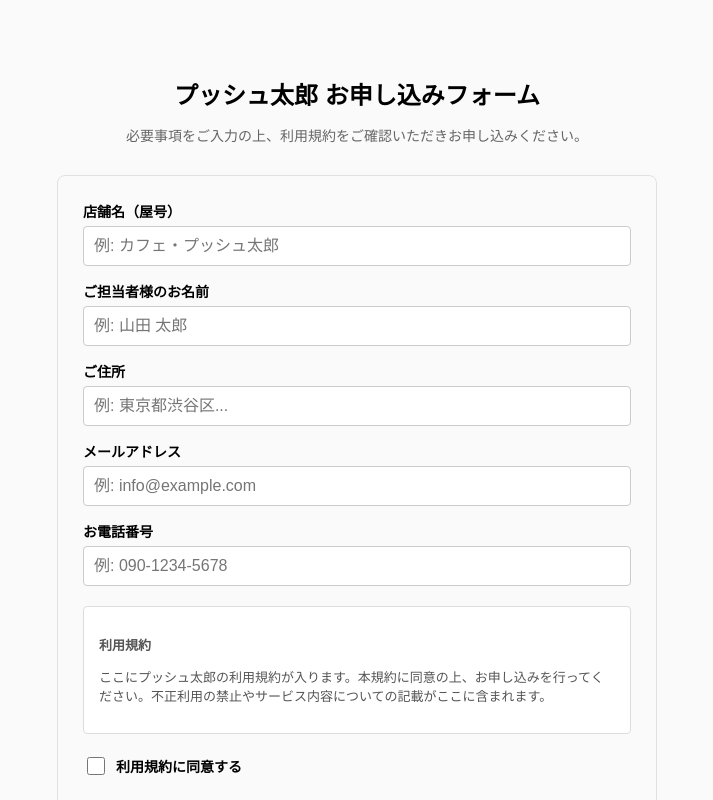
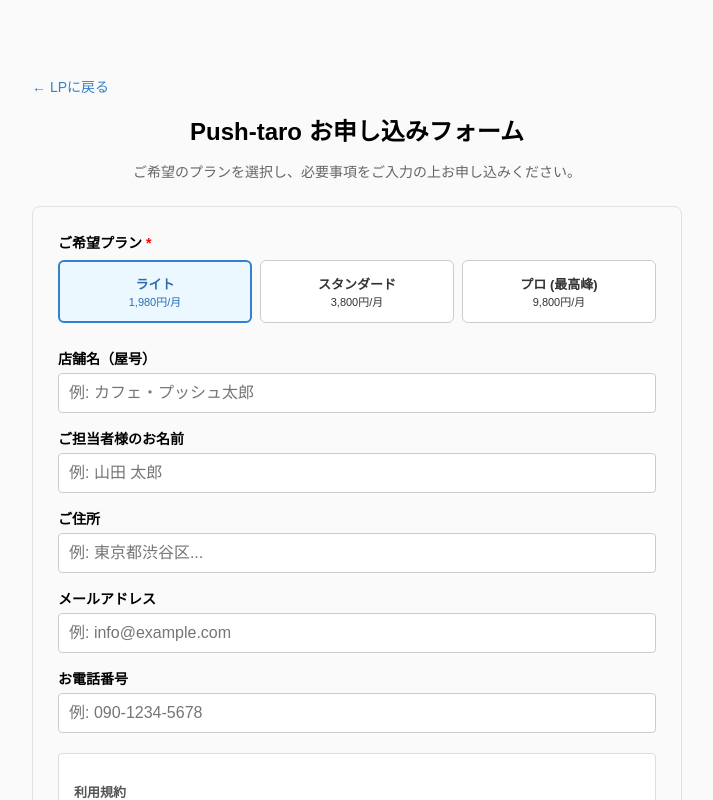
Before and after one commit to thellcishii-lang/push-taro, a Next.js app: page /signup in a window 1280 px wide. Shown: the top 800 px of the page, without its empty margins (283-996 px from the left). Built offline with nearby package versions, Linux system fonts and the light colour scheme.

Commit message:
Update page.tsx

```diff
--- a/app/signup/page.tsx
+++ b/app/signup/page.tsx
@@ -1,15 +1,23 @@
 'use client';
 
 import { useState } from 'react';
+import Link from 'next/link';
 
 export default function SignupPage() {
+  const [selectedPlan, setSelectedPlan] = useState<'light' | 'standard' | 'pro'>('light');
   const [shopName, setShopName] = useState('');
   const [ownerName, setOwnerName] = useState('');
   const [address, setAddress] = useState('');
   const [email, setEmail] = useState('');
   const [phone, setPhone] = useState('');
+
+  // プロプラン専用の追加フィールド
+  const [companyName, setCompanyName] = useState('');
+  const [invoiceNumber, setInvoiceNumber] = useState('');
+  const [referralCode, setReferralCode] = useState('');
+  const [bankInfo, setBankInfo] = useState('');
+
   const [agreed, setAgreed] = useState(false);
-
   const [submitted, setSubmitted] = useState(false);
   const [loading, setLoading] = useState(false);
 
@@ -25,7 +33,6 @@ export default function SignupPage() {
       // 申込データを送信するAPIを叩く処理（後ほど実装）
       // const res = await fetch('/api/signup', { ... });
 
-      // 仮で成功したとして完了画面へ切り替え
       setSubmitted(true);
     } catch (err: any) {
       alert('エラーが発生しました: ' + err.message);
@@ -45,12 +52,12 @@ export default function SignupPage() {
           <div style={{ background: '#fff', padding: '20px', borderRadius: '6px', border: '1px solid #ddd', marginBottom: '20px' }}>
             <p style={{ fontWeight: 'bold', marginBottom: '10px' }}>💳 Square決済へお進みください</p>
             <a
-              href="https://square.link/u/YOUR_PAYMENT_LINK" // 実際のSquare決済リンクに置き換え
+              href="https://square.link/u/YOUR_PAYMENT_LINK"
               target="_blank"
               rel="noopener noreferrer"
               style={{
                 display: 'inline-block',
-                background: '#006aff',
+                background: selectedPlan === 'pro' ? '#dd6b20' : '#006aff',
                 color: '#fff',
                 padding: '12px 24px',
                 borderRadius: '4px',
@@ -70,13 +77,71 @@ export default function SignupPage() {
   }
 
   return (
-    <main style={{ maxWidth: '600px', margin: '40px auto', padding: '20px', fontFamily: 'sans-serif' }}>
-      <h1 style={{ fontSize: '24px', marginBottom: '10px', textAlign: 'center' }}>プッシュ太郎 お申し込みフォーム</h1>
-      <p style={{ color: '#666', textAlign: 'center', marginBottom: '30px', fontSize: '14px' }}>
-        必要事項をご入力の上、利用規約をご確認いただきお申し込みください。
+    <main style={{ maxWidth: '650px', margin: '40px auto', padding: '20px', fontFamily: 'sans-serif' }}>
+      <p style={{ marginBottom: '15px' }}><Link href="/lp" style={{ color: '#3182ce', textDecoration: 'none', fontSize: '14px' }}>← LPに戻る</Link></p>
+
+      <h1 style={{ fontSize: '24px', marginBottom: '10px', textAlign: 'center' }}>Push-taro お申し込みフォーム</h1>
+      <p style={{ color: '#666', textAlign: 'center', marginBottom: '25px', fontSize: '14px' }}>
+        ご希望のプランを選択し、必要事項をご入力の上お申し込みください。
       </p>
 
       <form onSubmit={handleSubmit} style={{ background: '#fafafa', padding: '25px', borderRadius: '8px', border: '1px solid #e1e1e1' }}>
+
+        {/* プラン選択タブ */}
+        <div style={{ marginBottom: '25px' }}>
+          <label style={{ display: 'block', marginBottom: '8px', fontWeight: 'bold', fontSize: '14px' }}>ご希望プラン <span style={{ color: 'red' }}>*</span></label>
+          <div style={{ display: 'grid', gridTemplateColumns: '1fr 1fr 1fr', gap: '8px' }}>
+            <button
+              type="button"
+              onClick={() => setSelectedPlan('light')}
+              style={{
+                padding: '12px 8px',
+                borderRadius: '6px',
+                border: selectedPlan === 'light' ? '2px solid #3182ce' : '1px solid #ccc',
+                background: selectedPlan === 'light' ? '#ebf8ff' : '#fff',
+                color: selectedPlan === 'light' ? '#2b6cb0' : '#333',
+                fontWeight: 'bold',
+                cursor: 'pointer',
+                fontSize: '13px'
+              }}
+            >
+              ライト<br /><span style={{ fontSize: '11px', fontWeight: 'normal' }}>1,980円/月</span>
+            </button>
+            <button
+              type="button"
+              onClick={() => setSelectedPlan('standard')}
+              style={{
+                padding: '12px 8px',
+                borderRadius: '6px',
+                border: selectedPlan === 'standard' ? '2px solid #3182ce' : '1px solid #ccc',
+                background: selectedPlan === 'standard' ? '#ebf8ff' : '#fff',
+                color: selectedPlan === 'standard' ? '#2b6cb0' : '#333',
+                fontWeight: 'bold',
+                cursor: 'pointer',
+                fontSize: '13px'
+              }}
+            >
+              スタンダード<br /><span style={{ fontSize: '11px', fontWeight: 'normal' }}>3,800円/月</span>
+            </button>
+            <button
+              type="button"
+              onClick={() => setSelectedPlan('pro')}
+              style={{
+                padding: '12px 8px',
+                borderRadius: '6px',
+                border: selectedPlan === 'pro' ? '2px solid #dd6b20' : '1px solid #ccc',
+                background: selectedPlan === 'pro' ? '#fffaf0' : '#fff',
+                color: selectedPlan === 'pro' ? '#c05621' : '#333',
+                fontWeight: 'bold',
+                cursor: 'pointer',
+                fontSize: '13px'
+              }}
+            >
+              プロ (最高峰)<br /><span style={{ fontSize: '11px', fontWeight: 'normal' }}>9,800円/月</span>
+            </button>
+          </div>
+        </div>
+
         <div style={{ marginBottom: '15px' }}>
           <label style={{ display: 'block', marginBottom: '5px', fontWeight: 'bold', fontSize: '14px' }}>店舗名（屋号）</label>
           <input
@@ -137,10 +202,64 @@ export default function SignupPage() {
           />
         </div>
 
+        {/* プロプラン選択時のみ表示する追加項目（インボイス・法人・口座） */}
+        {selectedPlan === 'pro' && (
+          <div style={{ background: '#fffaf0', border: '1px solid #fbd38d', padding: '20px', borderRadius: '6px', marginBottom: '20px' }}>
+            <h3 style={{ fontSize: '15px', fontWeight: 'bold', color: '#c05621', marginBottom: '15px', borderBottom: '1px solid #feebc8', paddingBottom: '8px' }}>
+              ⭐ プロプラン専用項目（インボイス・紹介制度対応）
+            </h3>
+
+            <div style={{ marginBottom: '15px' }}>
+              <label style={{ display: 'block', marginBottom: '5px', fontWeight: 'bold', fontSize: '13px', color: '#2d3748' }}>法人名 / 正式な事業者名（請求書記載用）</label>
+              <input
+                type="text"
+                value={companyName}
+                onChange={(e) => setCompanyName(e.target.value)}
+                placeholder="例: 株式会社プッシュタロウ"
+                style={{ width: '100%', padding: '10px', fontSize: '15px', borderRadius: '4px', border: '1px solid #ccc', boxSizing: 'border-box', background: '#fff' }}
+              />
+            </div>
+
+            <div style={{ marginBottom: '15px' }}>
+              <label style={{ display: 'block', marginBottom: '5px', fontWeight: 'bold', fontSize: '13px', color: '#2d3748' }}>適格請求書発行事業者登録番号（インボイス番号）</label>
+              <input
+                type="text"
+                value={invoiceNumber}
+                onChange={(e) => setInvoiceNumber(e.target.value)}
+                placeholder="T1234567890123"
+                style={{ width: '100%', padding: '10px', fontSize: '15px', borderRadius: '4px', border: '1px solid #ccc', boxSizing: 'border-box', background: '#fff' }}
+              />
+            </div>
+
+            <div style={{ marginBottom: '15px' }}>
+              <label style={{ display: 'block', marginBottom: '5px', fontWeight: 'bold', fontSize: '13px', color: '#2d3748' }}>紹介コード（お持ちの方のみ）</label>
+              <input
+                type="text"
+                value={referralCode}
+                onChange={(e) => setReferralCode(e.target.value)}
+                placeholder="紹介者のコード"
+                style={{ width: '100%', padding: '10px', fontSize: '15px', borderRadius: '4px', border: '1px solid #ccc', boxSizing: 'border-box', background: '#fff' }}
+              />
+            </div>
+
+            <div style={{ marginBottom: '5px' }}>
+              <label style={{ display: 'block', marginBottom: '5px', fontWeight: 'bold', fontSize: '13px', color: '#2d3748' }}>紹介報酬（ポイント還元）の振込先口座情報</label>
+              <p style={{ fontSize: '11px', color: '#666', marginBottom: '5px' }}>※1万円以上の出金申請時に使用します（PayPay銀行等対応）</p>
+              <input
+                type="text"
+                value={bankInfo}
+                onChange={(e) => setBankInfo(e.target.value)}
+                placeholder="金融機関名・支店名・口座番号・名義人"
+                style={{ width: '100%', padding: '10px', fontSize: '15px', borderRadius: '4px', border: '1px solid #ccc', boxSizing: 'border-box', background: '#fff' }}
+              />
+            </div>
+          </div>
+        )}
+
         {/* 利用規約エリア */}
         <div style={{ marginBottom: '20px', background: '#fff', padding: '15px', borderRadius: '4px', border: '1px solid #ddd', maxHeight: '120px', overflowY: 'scroll', fontSize: '13px', color: '#555' }}>
           <p style={{ fontWeight: 'bold', marginBottom: '5px' }}>利用規約</p>
-          <p>ここにプッシュ太郎の利用規約が入ります。本規約に同意の上、お申し込みを行ってください。不正利用の禁止やサービス内容についての記載がここに含まれます。</p>
+          <p>ここにPush-taroの利用規約が入ります。本規約に同意の上、お申し込みを行ってください。不正利用の禁止やサービス内容についての記載がここに含まれます。</p>
         </div>
 
         <div style={{ marginBottom: '25px', display: 'flex', alignItems: 'center', gap: '8px' }}>
@@ -152,7 +271,7 @@ export default function SignupPage() {
             style={{ width: '18px', height: '18px' }}
           />
           <label htmlFor="agreed" style={{ fontSize: '14px', cursor: 'pointer', fontWeight: 'bold' }}>
-            利用規約に同意する
+            <Link href="/terms" target="_blank" style={{ color: '#3182ce' }}>利用規約</Link> および <Link href="/privacy" target="_blank" style={{ color: '#3182ce' }}>プライバシーポリシー</Link> に同意する
           </label>
         </div>
 
@@ -161,7 +280,7 @@ export default function SignupPage() {
           disabled={loading}
           style={{
             width: '100%',
-            background: loading ? '#ccc' : '#28a745',
+            background: loading ? '#ccc' : selectedPlan === 'pro' ? '#dd6b20' : '#28a745',
             color: '#fff',
             border: 'none',
             padding: '14px',
@@ -171,7 +290,7 @@ export default function SignupPage() {
             cursor: loading ? 'not-allowed' : 'pointer',
           }}
         >
-          {loading ? '送信中...' : '申し込む'}
+          {loading ? '送信中...' : selectedPlan === 'pro' ? 'プロプランで申し込む' : '申し込む'}
         </button>
       </form>
     </main>
```
